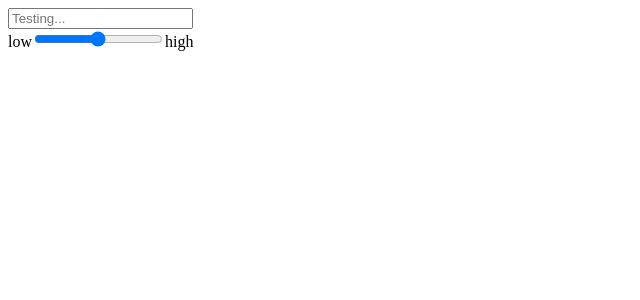
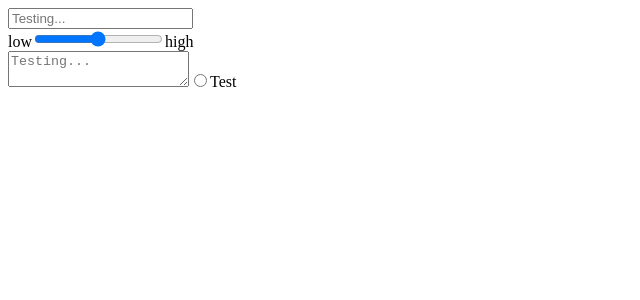
Before and after one commit to tiffanychenn/closer-worlds, a React app: page / in a window 1280 px wide. Shown: the top 300 px of the page, without its empty margins (0-640 px from the left). Built offline with nearby package versions, Linux system fonts and the light colour scheme.

Commit message:
radio button + long text

```diff
--- a/src/components/App/ParticipantApp.tsx
+++ b/src/components/App/ParticipantApp.tsx
@@ -1,6 +1,8 @@
 import * as React from "react";
 import { Logger } from "../../data/logger";
 import { store } from "../../store/store";
+import LongTextBox from "../atoms/textInput/LongTextBox";
+import RadioButton from "../atoms/textInput/RadioButton";
 import ShortTextBox from "../atoms/textInput/ShortTextBox";
 import { Slider } from "../atoms/textInput/Slider";
 
@@ -18,6 +20,8 @@ export default class ParticipantApp extends React.Component<{}> {
 		return <>
 			<ShortTextBox id="test-text-box" logger={this.logger} placeholder="Testing..."/>
 			<Slider id="test-slider" logger={this.logger} leftLabel="low" rightLabel="high"/>
+			<LongTextBox id="test-long-text" logger={this.logger} placeholder="Testing..."/>
+			<RadioButton id="test-radio-button" logger={this.logger} label="Test"/>
 		</>;
 	}
 }
--- a/src/components/atoms/textInput/LoggedFormElement.tsx
+++ b/src/components/atoms/textInput/LoggedFormElement.tsx
@@ -11,4 +11,9 @@ export abstract class LoggedFormElementComponent<T extends LoggedFormElementProp
 		let value = event.currentTarget.value;
 		this.props.logger.log(this.props.id, value);
 	}
+
+	protected onTextArea(event: React.FormEvent<HTMLTextAreaElement>) {
+		let value = event.currentTarget.value;
+		this.props.logger.log(this.props.id, value);
+	}
 }
--- a/src/components/atoms/textInput/LongTextBox.tsx
+++ b/src/components/atoms/textInput/LongTextBox.tsx
@@ -0,0 +1,13 @@
+import * as React from 'react';
+import { LoggedFormElementComponent, LoggedFormElementProps } from './LoggedFormElement';
+
+export interface Props extends LoggedFormElementProps {
+	placeholder?: string;
+}
+
+export default class LongTextBox extends LoggedFormElementComponent<Props> {
+	render() {
+		const { placeholder } = this.props;
+		return <textarea placeholder={placeholder} onInput={e => this.onTextArea(e)}></textarea>;
+	}
+}
--- /dev/null
+++ b/src/components/atoms/textInput/RadioButton.tsx
@@ -0,0 +1,16 @@
+import * as React from 'react';
+import { LoggedFormElementComponent, LoggedFormElementProps } from './LoggedFormElement';
+
+export interface Props extends LoggedFormElementProps {
+	label?: string;
+}
+
+export default class RadioButton extends LoggedFormElementComponent<Props> {
+	render() {
+		const { label, id } = this.props;
+		return <>
+            <input type="radio" id={id} onInput={e => this.onInput(e)}></input>
+            <label>{label}</label>
+        </>;
+	}
+}
--- a/src/components/atoms/textInput/ShortTextBox.tsx
+++ b/src/components/atoms/textInput/ShortTextBox.tsx
@@ -1,5 +1,4 @@
 import * as React from 'react';
-import { Logger } from '../../../data/logger';
 import { LoggedFormElementComponent, LoggedFormElementProps } from './LoggedFormElement';
 
 export interface Props extends LoggedFormElementProps {
```
Also changed, not shown: 2 other files (tests, documents, lock files or other folders).
